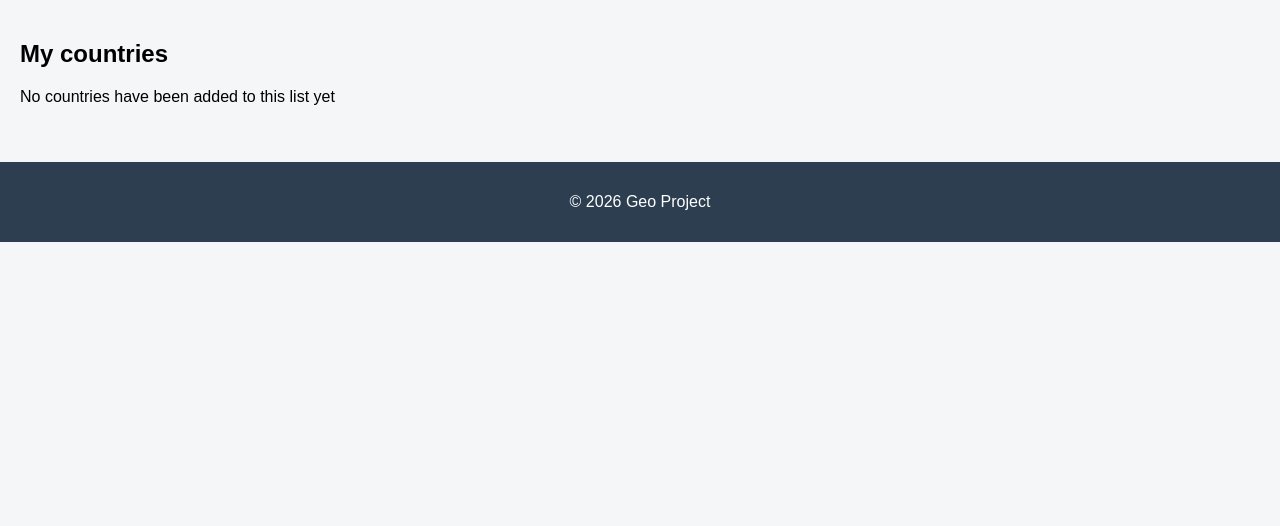
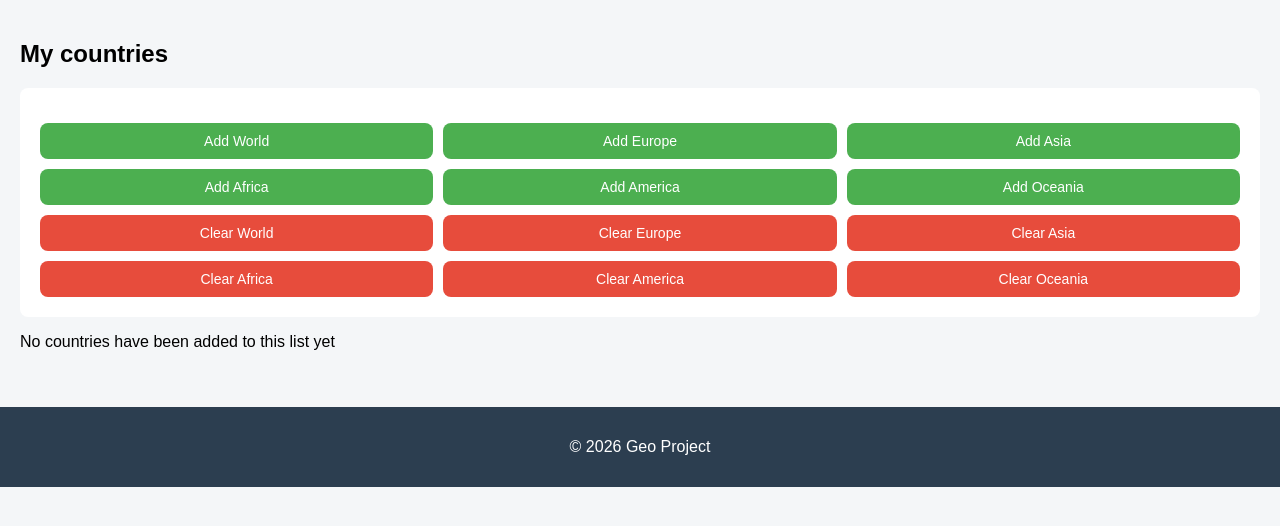
Before and after one commit to VoloshinovskiiDaniil/Django_project, a Django app: page /my-countries/ in a window 1280 px wide. Shown: the part 189-715 px from the top of the page. Run offline with Django 5.2, Linux system fonts and the light colour scheme.

Commit message:
Buttons for adding and clearing from my_countries list were deployed

```diff
--- a/country_learner/views.py
+++ b/country_learner/views.py
@@ -5,15 +5,18 @@ from .forms import AddCountryForm
 def home(request):
     return render(request, 'home.html')
 
+
 def country_list(request):
     countries = Country.objects.all()
     return render(request, 'list_countries.html', { 'countries': countries })
+
 
 def my_countries(request):
     countries = UserCountry.objects.all()
     return render(request, 'my_countries.html', {
         'countries': countries
     })
+
 
 def country_add(request):
     form = AddCountryForm(request.POST or None)
@@ -29,5 +32,59 @@ def country_add(request):
 
     return render(request, 'country_form.html', {'form': form})
 
+
+def modify_user_countries(request):
+    action = request.POST.get('action')
+
+    if action == 'add_world':
+        countries = Country.objects.all()
+        for c in countries:
+            UserCountry.objects.get_or_create(country=c)
+
+    elif action == 'add_europe':
+        countries = Country.objects.filter(world_part__iexact='Europe')
+        for c in countries:
+            UserCountry.objects.get_or_create(country=c)
+
+    elif action == 'add_asia':
+        countries = Country.objects.filter(world_part__iexact='Asia')
+        for c in countries:
+            UserCountry.objects.get_or_create(country=c)
+
+    elif action == 'add_africa':
+        countries = Country.objects.filter(world_part__iexact='Africa')
+        for c in countries:
+            UserCountry.objects.get_or_create(country=c)
+
+    elif action == 'add_america':
+        countries = Country.objects.filter(world_part__iexact='America')
+        for c in countries:
+            UserCountry.objects.get_or_create(country=c)
+
+    elif action == 'add_oceania':
+        countries = Country.objects.filter(world_part__iexact='Oceania')
+        for c in countries:
+            UserCountry.objects.get_or_create(country=c)
+
+    elif action == 'clear_world':
+        UserCountry.objects.all().delete()
+
+    elif action == 'clear_europe':
+        UserCountry.objects.filter(country__world_part__iexact='Europe').delete()
+
+    elif action == 'clear_asia':
+        UserCountry.objects.filter(country__world_part__iexact='Asia').delete()
+
+    elif action == 'clear_africa':
+        UserCountry.objects.filter(country__world_part__iexact='Africa').delete()
+
+    elif action == 'clear_america':
+        UserCountry.objects.filter(country__world_part__iexact='America').delete()
+
+    elif action == 'clear_oceania':
+        UserCountry.objects.filter(country__world_part__iexact='Oceania').delete()
+
+    return redirect('my_countries')
+
 def quiz(request):
     return render(request, 'quiz.html')
--- a/geo_project/urls.py
+++ b/geo_project/urls.py
@@ -23,6 +23,7 @@ urlpatterns = [
     path('', views.home, name='home'),
     path('countries/', views.country_list, name='country_list'),
     path('countries/add/', views.country_add, name='country_add'),
+    path('modify-countries/', views.modify_user_countries, name='modify_countries'),
     path('my-countries/', views.my_countries, name='my_countries'),
     path('quiz/', views.quiz, name='quiz'),
 ]
--- a/static/css/styles.css
+++ b/static/css/styles.css
@@ -62,7 +62,6 @@ form {
     background: white;
     padding: 20px;
     border-radius: 8px;
-    max-width: 500px;
 }
 
 input {
@@ -72,16 +71,29 @@ input {
     margin-bottom: 10px;
 }
 
+.button-grid {
+    display: grid;
+    grid-template-columns: repeat(3, 1fr);
+    gap: 10px;
+    margin-top: 15px;
+}
+
 button {
-    background-color: #2ecc71;
+    padding: 10px;
+    font-size: 14px;
+    border: none;
+    border-radius: 8px;
+    background-color: #4CAF50;
     color: white;
-    padding: 10px;
-    border: none;
     cursor: pointer;
 }
 
 button:hover {
-    background-color: #27ae60;
+    opacity: 0.9;
+}
+
+.clear-btn {
+    background-color: #e74c3c;
 }
 
 .error {
--- a/templates/my_countries.html
+++ b/templates/my_countries.html
@@ -5,6 +5,29 @@
 {% block content %}
 <h2>My countries</h2>
 
+<form method="post" action="{% url 'modify_countries' %}">
+    {% csrf_token %}
+
+    <div class="button-grid">
+
+        <!-- ADD -->
+        <button type="submit" name="action" value="add_world">Add World</button>
+        <button type="submit" name="action" value="add_europe">Add Europe</button>
+        <button type="submit" name="action" value="add_asia">Add Asia</button>
+        <button type="submit" name="action" value="add_africa">Add Africa</button>
+        <button type="submit" name="action" value="add_america">Add America</button>
+        <button type="submit" name="action" value="add_oceania">Add Oceania</button>
+
+        <!-- CLEAR -->
+        <button class="clear-btn" type="submit" name="action" value="clear_world">Clear World</button>
+        <button class="clear-btn" type="submit" name="action" value="clear_europe">Clear Europe</button>
+        <button class="clear-btn" type="submit" name="action" value="clear_asia">Clear Asia</button>
+        <button class="clear-btn" type="submit" name="action" value="clear_africa">Clear Africa</button>
+        <button class="clear-btn" type="submit" name="action" value="clear_america">Clear America</button>
+        <button class="clear-btn" type="submit" name="action" value="clear_oceania">Clear Oceania</button>
+
+    </div>
+</form>
 {% if countries %}
 <table>
     <tr>
@@ -29,4 +52,9 @@
 <p>No countries have been added to this list yet </p>
 {% endif %}
 
+<script>
+function setRegion(region) {
+    document.getElementById('regionInput').value = region;
+}
+</script>
 {% endblock %}
```
